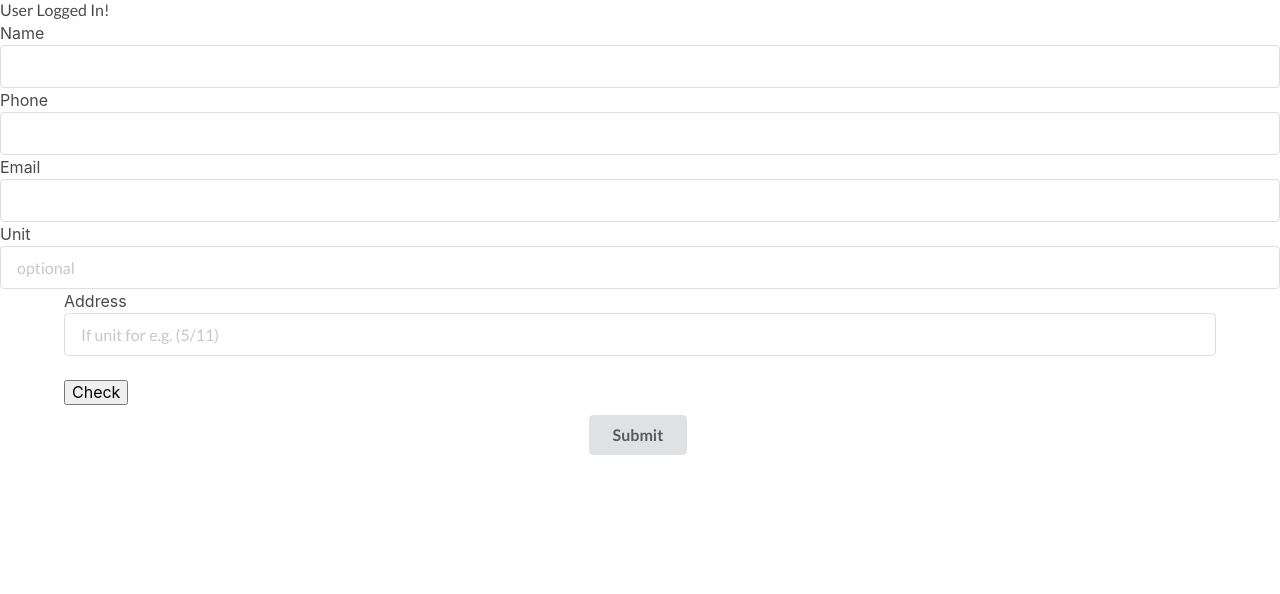
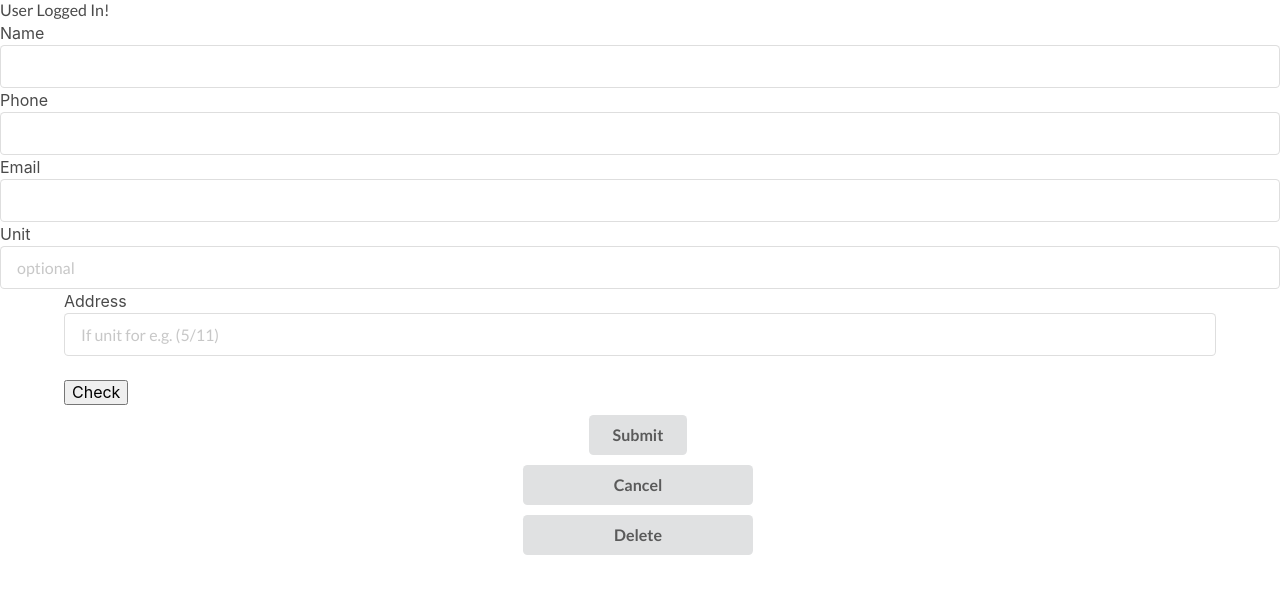
Before and after one commit to ABaulderstone/ASMO-project-frontend, a React (Create React App) app: page /customer/1 in a window 1280 px wide. Shown: the top 594 px of the page. Built offline with nearby package versions, Linux system fonts and the light colour scheme; no server answers; sample sign-in values are in the browser's storage.

Commit message:
added deleteCustomer action

```diff
--- a/src/actions/index.js
+++ b/src/actions/index.js
@@ -131,3 +131,13 @@ export const deleteStaff = id => {
     });
   };
 };
+
+export const deleteCustomer = id => {
+  return async (dispatch, getState) => {
+    const response = await LocalAPI.delete(`/customer/${id}`);
+    dispatch({
+      type: SET_CUSTOMERS,
+      payload: response.data
+    });
+  };
+};
--- a/src/components/pages/CustomerEditPage.js
+++ b/src/components/pages/CustomerEditPage.js
@@ -1,10 +1,12 @@
 import React, { Component } from "react";
 import { connect } from "react-redux";
+import { Link } from "react-router-dom";
 import { Field, reduxForm, SubmissionError } from "redux-form";
 import LocalAPI from "./../../apis/local";
 import Input from "./../forms/fields/Input";
 import AddressForm from "../address/AddressForm";
 import stringifyAddress from "./../../utility/stringifyAddress";
+import { deleteCustomer } from "./../../actions/index/";
 
 class CustomerEditPage extends Component {
   onFormSubmit = async formValues => {
@@ -42,10 +44,16 @@ class CustomerEditPage extends Component {
       });
   };
 
+  onDeleteButtonClick = async () => {
+    const { id } = this.state;
+    await this.props.deleteCustomer(id);
+  };
+
   render() {
     const { handleSubmit, error } = this.props;
 
     return (
+      <>
         <form className="ui form" onSubmit={handleSubmit(this.onFormSubmit)}>
           {error}
           <div>
@@ -69,7 +77,6 @@ class CustomerEditPage extends Component {
               placeholder="optional"
             />
           </div>
-
           <div>
             <AddressForm />
           </div>
@@ -77,6 +84,25 @@ class CustomerEditPage extends Component {
             <input className="ui button" type="submit" value="Submit" />
           </div>
         </form>
+        <Link to="/customers/show">
+          <div className="button-container">
+            <div className="button-wrapper">
+              <input className="ui button" value="Cancel" />
+            </div>
+          </div>
+        </Link>
+        <Link to="/customer/show">
+          <div className="button-container">
+            <div className="button-wrapper">
+              <input
+                className="ui button"
+                onClick={this.onDeleteButtonClick}
+                value="Delete"
+              />
+            </div>
+          </div>
+        </Link>
+      </>
     );
   }
 }
--- a/src/components/pages/EditStaffPage.js
+++ b/src/components/pages/EditStaffPage.js
@@ -36,7 +36,6 @@ class EditStaffPage extends Component {
 
   render() {
     const { handleSubmit, error, name } = this.props;
-    console.log(this.props);
     return (
       <>
         {error}
```
Lines whose indentation alone changed are shown as unchanged.
